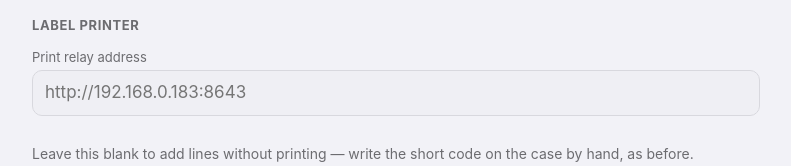
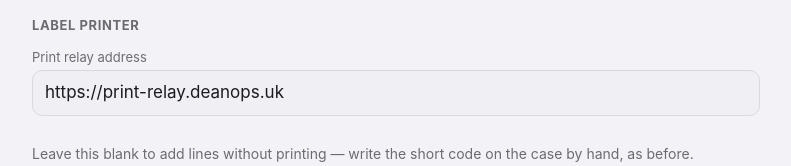
Before and after one commit to waiyandean/trace, a website with bundled scripts: page worker/public/index.html in a window 1280 px wide. Shown: the part 1306-1472 px from the top of the page, without its empty margins (244-1035 px from the left). Built offline with nearby package versions, Linux system fonts and the light colour scheme; files whose address does not match are found by name.

Commit message:
worker: default the print relay to the Cloudflare Tunnel, not a LAN IP
The previous commit's relay works over plain HTTP on the kitchen LAN,
which is fine while goods-in.js is only ever loaded from wrangler dev
over HTTP too. It breaks the moment the Worker is actually deployed:
Cloudflare Workers are always HTTPS, and a browser refuses outright to
let an HTTPS page call an HTTP endpoint, private LAN address or not —
there's no user override for this, in Safari or Chrome.

Set up a Cloudflare Tunnel (trace-print) in front of the relay on the
kitchen laptop, routed at print-relay.deanops.uk. print-relay.py itself
didn't change — it was only ever running on this dev machine before;
it now runs on the laptop, alongside cloudflared, both meant to stay
up the way the label app itself does.

goods-in.js now defaults the relay field to that tunnel URL instead of
a blank field expecting a LAN IP. Proven end to end: a label built by
zpl.js, sent to https://print-relay.deanops.uk/print from outside the
kitchen network entirely, printed on the real ZT231.

Co-Authored-By: Claude Sonnet 5 <noreply@anthropic.com>
Claude-Session: https://claude.ai/code/session_018wjPP7nZ6ibWNKnBZ4qD1b

```diff
--- a/worker/public/goods-in.js
+++ b/worker/public/goods-in.js
@@ -1022,7 +1022,11 @@ async function boot() {
   $('device-row').hidden = devices.length < 2;
   fillSelect($('device'), devices, { placeholder: 'Not set', selected: state.deviceId });
 
-  $('relay-url').value = store.read(RELAY_KEY, '');
+  // Defaults to the standing tunnel in front of the kitchen laptop's relay
+  // (deanops.uk, set up 2026-09-16) rather than blank, so printing works on a
+  // fresh device with nothing typed in. Still editable, and still nothing
+  // stops somebody clearing it to add lines without printing.
+  $('relay-url').value = store.read(RELAY_KEY, 'https://print-relay.deanops.uk');
 
   const now = new Date();
   now.setMinutes(now.getMinutes() - now.getTimezoneOffset());
--- a/worker/public/index.html
+++ b/worker/public/index.html
@@ -120,15 +120,19 @@
 
   <!-- The label prints itself the moment a line is added (PLAN.md: "the code
        is taken now... because that is when the label is written"), through a
-       small relay on the kitchen LAN rather than through labels/gui — see
-       lib/zpl.js. Blank by default, so this form prints nothing until
-       somebody has actually pointed it at a relay. -->
+       small relay on the kitchen laptop rather than through labels/gui — see
+       lib/zpl.js. Defaults to the standing Cloudflare Tunnel in front of that
+       relay (print-relay.deanops.uk), not the laptop's bare LAN address:
+       this page is served over HTTPS, and a browser refuses to let an HTTPS
+       page call an HTTP endpoint at all, kitchen wifi or not — the tunnel is
+       what makes the relay reachable as HTTPS. Cleared to blank, this form
+       prints nothing and falls back to writing the short code by hand. -->
   <section id="printer-section" class="footnote">
     <h2>Label printer</h2>
     <div class="row">
       <div class="field">
         <label for="relay-url">Print relay address</label>
-        <input id="relay-url" placeholder="http://192.168.0.183:8643" autocomplete="off" />
+        <input id="relay-url" placeholder="https://print-relay.deanops.uk" autocomplete="off" />
       </div>
     </div>
     <p class="note" id="printer-note">
```
